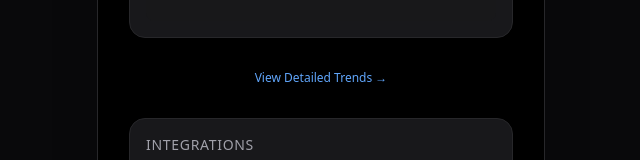
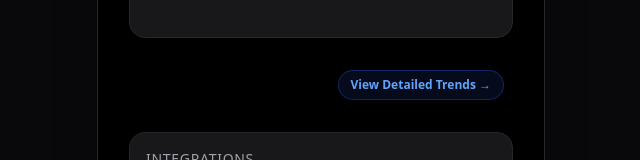
Before and after one commit to thatihub/diabetes-companion-v1, a Next.js app in the folder apps/web/: page / in a window 1280 px wide. Shown: the part 963-1123 px from the top of the page, without its empty margins (319-959 px from the left). Built offline with nearby package versions, Linux system fonts and the light colour scheme; no server answers.

Commit message:
fix(ui): improve visibility and layout of trends link on dashboard

```diff
--- a/apps/web/app/page.tsx
+++ b/apps/web/app/page.tsx
@@ -31,9 +31,11 @@ export default function Home() {
 
       {/* Charts */}
       <GlucoseChart refreshTrigger={refreshKey} />
-      <Link href="/trends" className="text-xs text-blue-400 hover:text-blue-300 -mt-4 mb-4">
-        View Detailed Trends →
-      </Link>
+      <div className="w-full flex justify-end px-4 -mt-2 mb-6">
+        <Link href="/trends" className="text-xs font-bold text-blue-400 hover:text-blue-300 flex items-center gap-1 bg-blue-900/20 px-3 py-1.5 rounded-full border border-blue-800/50 hover:bg-blue-900/40 transition-all">
+          View Detailed Trends →
+        </Link>
+      </div>
 
       {/* Integrations */}
       <DexcomConnect />
```
